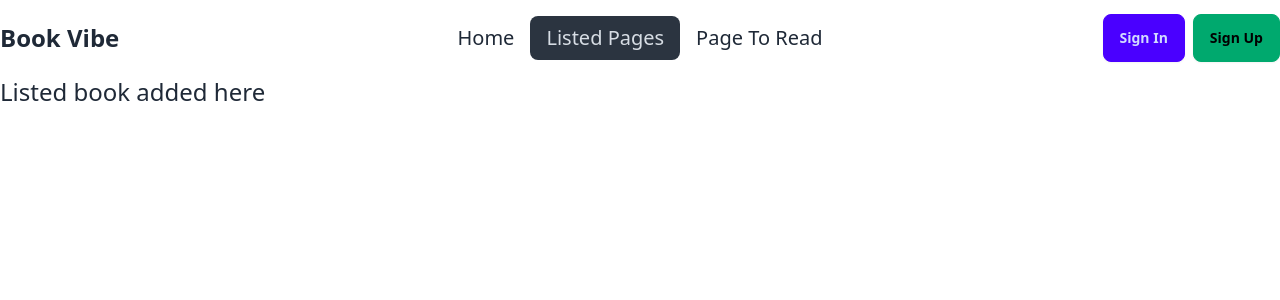
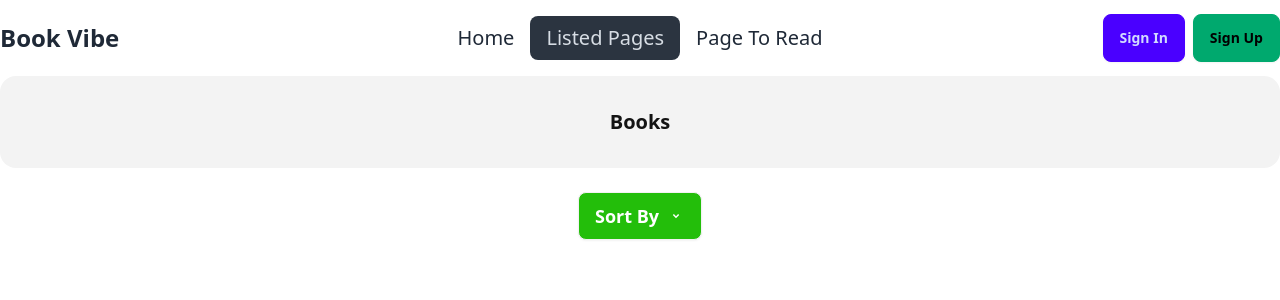
Before and after one commit to git-zahidul-islam/book-vibe, a React (Vite) app: page /listedBooks in a window 1280 px wide. Shown: the top 300 px of the page. Built offline with nearby package versions, Linux system fonts and the light colour scheme.

Commit message:
listed page design start here

```diff
--- a/src/Pages/ListedBooks/ListedBooks.jsx
+++ b/src/Pages/ListedBooks/ListedBooks.jsx
@@ -1,7 +1,18 @@
+import { RiArrowDropDownLine } from "react-icons/ri";
+
 const ListedBooks = () => {
     return (
         <div>
-            <h1 className="text-2xl">Listed book added here</h1>
+            <h1 className="text-xl text-center font-bold text-[#131313] bg-[#1313130D] py-8 rounded-2xl">Books</h1>
+            <div className="flex justify-center">
+                <div className="dropdown dropdown-hover mt-5">
+                    <div tabIndex={0} role="button" className="btn m-1 text-lg bg-[#23BE0A] text-white">Sort By<RiArrowDropDownLine /></div>
+                    <ul tabIndex={0} className="dropdown-content z-[1] menu p-2 shadow bg-base-100 rounded-box">
+                        <li><a>Item 1</a></li>
+                        <li><a>Item 2</a></li>
+                    </ul>
+                </div>
+            </div>
         </div>
     );
 };
--- a/src/Pages/Root/Root.jsx
+++ b/src/Pages/Root/Root.jsx
@@ -3,7 +3,7 @@ import Nav from "../../Components/Nav/Nav";
 
 const Root = () => {
     return (
-        <div className="max-w-7xl mx-auto">
+        <div className="max-w-7xl mx-auto mb-8">
             <Nav></Nav>
             <Outlet></Outlet>
         </div>
```
